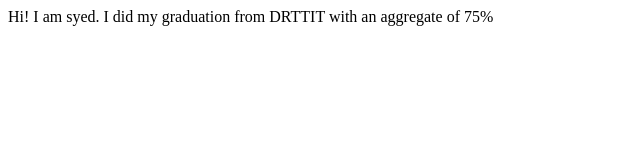
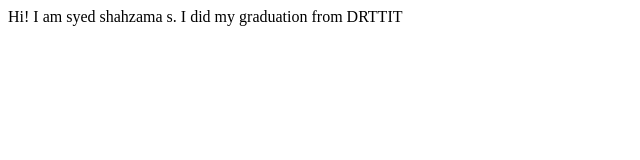
Before and after one commit to Syedshazama/student-name-site, a plain HTML site: page index.html in a window 1280 px wide. Shown: the whole page, without its empty margins (0-640 px from the left). Drawn offline with Linux system fonts and the light colour scheme.

```diff
--- a/index.html
+++ b/index.html
@@ -7,6 +7,6 @@
     <title>Document</title>
 </head>
 <body>
-    Hi! I  am syed. I did my graduation from DRTTIT with an aggregate of 75%
+    Hi! I  am syed shahzama s. I did my graduation from DRTTIT
 </body>
 </html>
```
Also changed, not shown: 1 other file.
